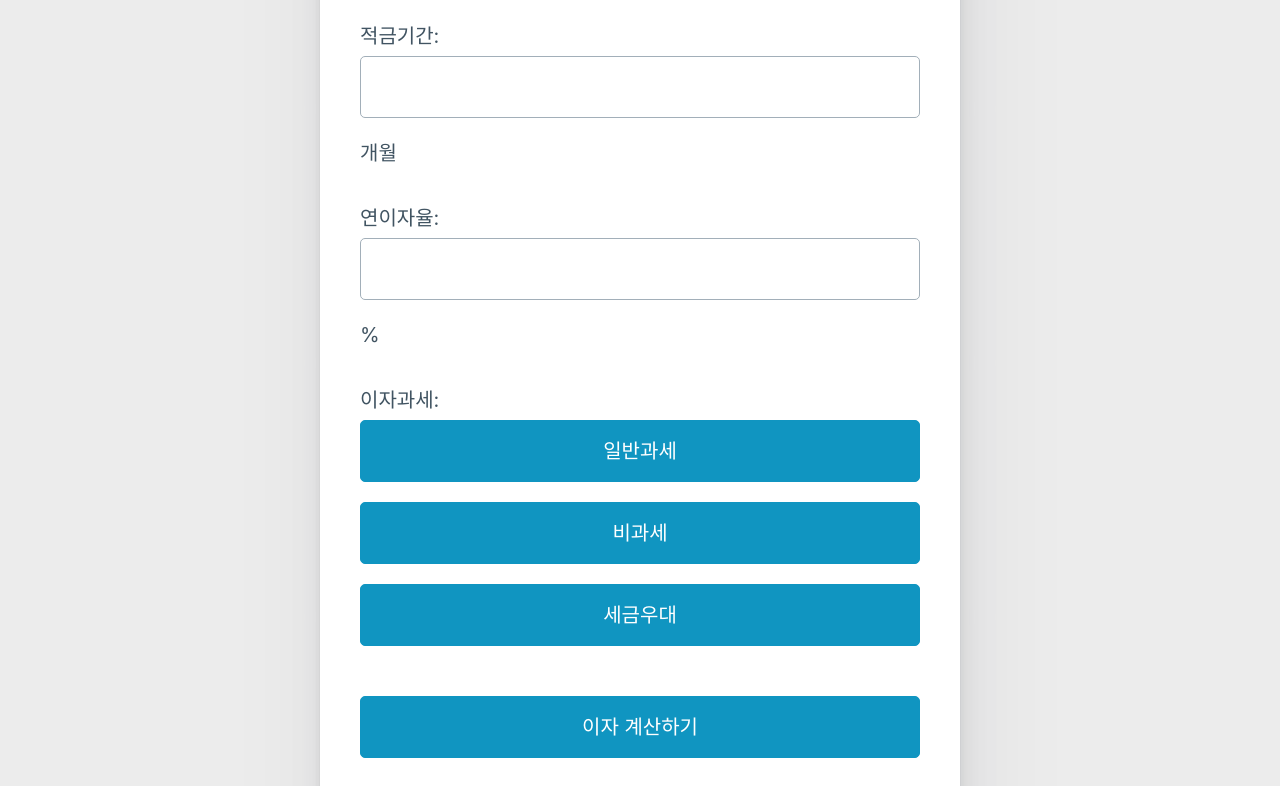
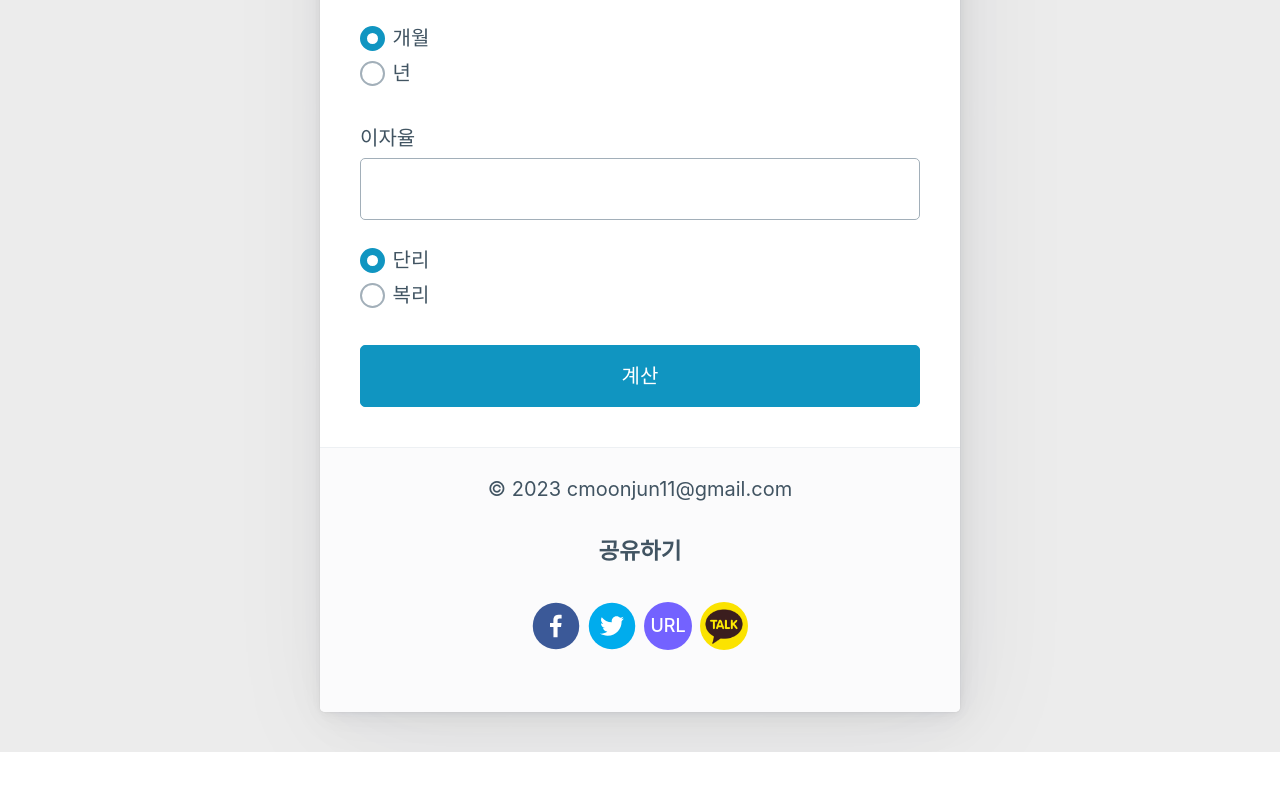
Before and after one commit to Moonjuun/Daily-Count-v1.0, a React (Create React App) app: page /Interest in a window 1280 px wide. Shown: the part 654-1440 px from the top of the page. After the commit the page ends 1406 px from the top, so only its background shows below. Built offline with nearby package versions, Linux system fonts and the light colour scheme.

Commit message:
이자 계산기 수정

```diff
--- a/src/pages/Interest.js
+++ b/src/pages/Interest.js
@@ -1,104 +1,167 @@
 import React, { useState } from "react";
+import { commaFormat, uncommaFormat } from "../utils/util";
 
 function Interest() {
-  const [monthlyAmount, setMonthlyAmount] = useState("");
-  const [savingPeriod, setSavingPeriod] = useState("");
-  const [interestRate, setInterestRate] = useState("");
-  const [taxOption, setTaxOption] = useState("general");
-  const [interestAmount, setInterestAmount] = useState("");
+  const [inputValues, setInputValues] = useState({
+    monthlyDeposit: "",
+    termLength: "",
+    termUnit: "months",
+    interestRate: "",
+    isCompoundInterest: "simple",
+  });
 
-  const calculateInterest = () => {
-    const monthlyInterestRate = interestRate / 12 / 100; // 월 이자율 계산
-    const totalSavingAmount = monthlyAmount * savingPeriod; // 총 납입금액 계산
-    let taxableInterestAmount = 0; // 과세 대상 이자금액
-    let taxAmount = 0; // 세금액
+  const [result, setResult] = useState(null);
+  console.log("aaa", { ...inputValues });
 
-    // 이자과세에 따라 과세 대상 이자금액과 세금액을 계산
-    if (taxOption === "general") {
-      // 일반과세
-      taxableInterestAmount = interestAmount * 0.6;
-      taxAmount = taxableInterestAmount * 0.15;
-    } else if (taxOption === "tax-preferred") {
-      // 세금우대
-      taxableInterestAmount = interestAmount * 0.7;
-      taxAmount = taxableInterestAmount * 0.045;
+  const handleInputChange = (e) => {
+    const { name, value } = e.target;
+    setInputValues({ ...inputValues, [name]: parseFloat(value) });
+  };
+
+  const handleRadioChange = (e) => {
+    const { name, value } = e.target;
+    setInputValues({ ...inputValues, [name]: value });
+  };
+
+  const calculateInterest = (inputValues) => {
+    const {
+      monthlyDeposit,
+      termLength,
+      termUnit,
+      interestRate,
+      isCompoundInterest,
+    } = inputValues;
+
+    console.log("bbb", { ...inputValues });
+
+    //년
+    if (termUnit === "years") {
+      console.log("years");
+      const makeMonth = termLength * 12;
+      // 단리
+      if (isCompoundInterest === "simple") {
+        console.log("simple");
+        const totalAmount = monthlyDeposit * makeMonth * (interestRate / 100);
+        return totalAmount;
+      } else {
+        console.log("compound");
+        const monthlyInterestRate = interestRate / 12 / 100;
+        // 복리
+        const totalAmount =
+          monthlyDeposit *
+          ((Math.pow(1 + monthlyInterestRate, makeMonth) - 1) /
+            monthlyInterestRate);
+        return totalAmount;
+      }
+    } else {
+      console.log("months");
+      // 개월
+      if (isCompoundInterest === "simple") {
+        console.log("simple");
+        console.log("aa", interestRate);
+        const totalAmount = monthlyDeposit * termLength * (interestRate / 100);
+        return totalAmount;
+      } else {
+        console.log("compound");
+        const monthlyInterestRate = interestRate / 12 / 100;
+        // 복리
+        const totalAmount =
+          monthlyDeposit *
+          ((Math.pow(1 + monthlyInterestRate, termLength) - 1) /
+            monthlyInterestRate);
+        return totalAmount;
+      }
     }
+  };
 
-    // 이자 계산 결과를 interestAmount state에 저장
-    const interest = totalSavingAmount * monthlyInterestRate * savingPeriod;
-    setInterestAmount(interest);
-
-    // 세금 공제 후 이자 계산 결과를 보여줄 엘리먼트를 추가해주세요.
-    const finalInterest = interest - taxAmount;
-    console.log(
-      `이자: ${interest}원, 세금: ${taxAmount}원, 공제 후 이자: ${finalInterest}원`
-    );
+  const handleSubmit = (e) => {
+    e.preventDefault();
+    // 계산 로직을 작성하여 결과값을 계산합니다.
+    const calculatedResult = calculateInterest(inputValues);
+    setResult(calculatedResult);
   };
 
   return (
-    <div>
-      <h1>적금 계산기</h1>
+    <form onSubmit={handleSubmit}>
       <label>
-        월적립액:
+        월 적금액
         <input
-          type="number"
-          value={monthlyAmount}
-          onChange={(e) => setMonthlyAmount(e.target.value)}
+          type="text"
+          name="monthlyDeposit"
+          value={inputValues.monthlyDeposit}
+          onChange={handleInputChange}
         />
       </label>
       <br />
       <label>
-        적금기간:
+        적금 기간
         <input
-          type="number"
-          value={savingPeriod}
-          onChange={(e) => setSavingPeriod(e.target.value)}
+          type="text"
+          name="termLength"
+          value={inputValues.termLength}
+          onChange={handleInputChange}
+        />
+      </label>
+      <label>
+        <input
+          type="radio"
+          name="termUnit"
+          value="months"
+          checked={inputValues.termUnit === "months"}
+          onChange={handleRadioChange}
         />
         개월
       </label>
+      <label>
+        <input
+          type="radio"
+          name="termUnit"
+          value="years"
+          checked={inputValues.termUnit === "years"}
+          onChange={handleRadioChange}
+        />
+        년
+      </label>
+
       <br />
       <label>
-        연이자율:
+        이자율
         <input
-          type="number"
-          step="0.01"
-          value={interestRate}
-          onChange={(e) => setInterestRate(e.target.value)}
+          type="text"
+          name="interestRate"
+          value={inputValues.interestRate}
+          onChange={handleInputChange}
         />
-        %
+      </label>
+
+      <label>
+        <input
+          type="radio"
+          name="isCompoundInterest"
+          value="simple"
+          checked={inputValues.isCompoundInterest === "simple"}
+          onChange={handleRadioChange}
+        />
+        단리
+      </label>
+      <label>
+        <input
+          type="radio"
+          name="isCompoundInterest"
+          value="compound"
+          checked={inputValues.isCompoundInterest === "compound"}
+          onChange={handleRadioChange}
+        />
+        복리
       </label>
       <br />
-      <label>이자과세:</label>
-      <button
-        style={{ marginRight: "10px" }}
-        onClick={() => setTaxOption("general")}
-        className={taxOption === "general" ? "selected" : ""}
-      >
-        일반과세
-      </button>
-      <button
-        style={{ marginRight: "10px" }}
-        onClick={() => setTaxOption("tax-free")}
-        className={taxOption === "tax-free" ? "selected" : ""}
-      >
-        비과세
-      </button>
-      <button
-        onClick={() => setTaxOption("tax-preferred")}
-        className={taxOption === "tax-preferred" ? "selected" : ""}
-      >
-        세금우대
-      </button>
-      <br />
-      <button onClick={calculateInterest}>이자 계산하기</button>
-      <br />
-      <div>
-        이자:{" "}
-        {interestAmount !== ""
-          ? `${interestAmount.toLocaleString()}원`
-          : "계산 결과가 여기에 표시됩니다."}
-      </div>
-    </div>
+      <button type="submit">계산</button>
+      {result && (
+        <div>
+          Result: {result.toString().replace(/\B(?=(\d{3})+(?!\d))/g, ",")}
+        </div>
+      )}
+    </form>
   );
 }
 
```
